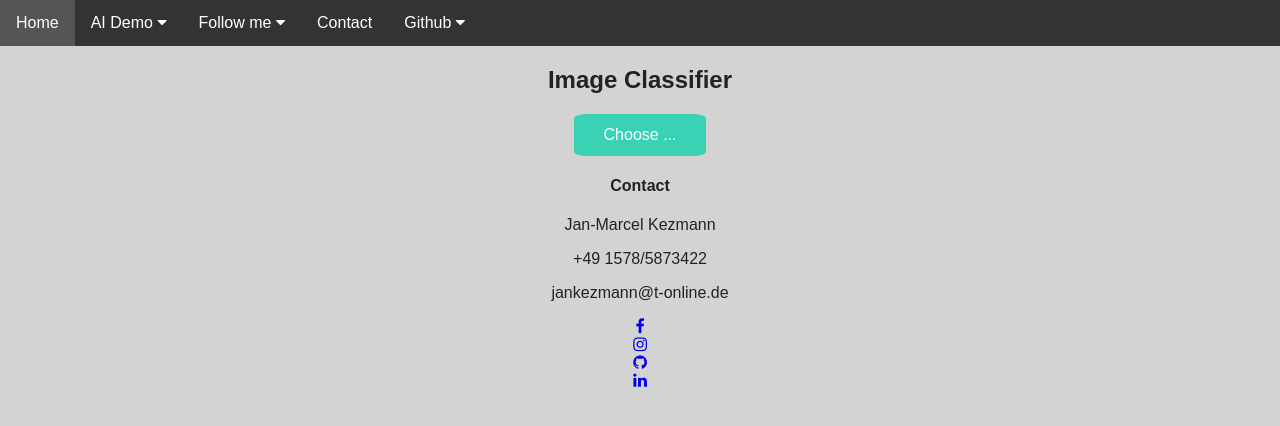
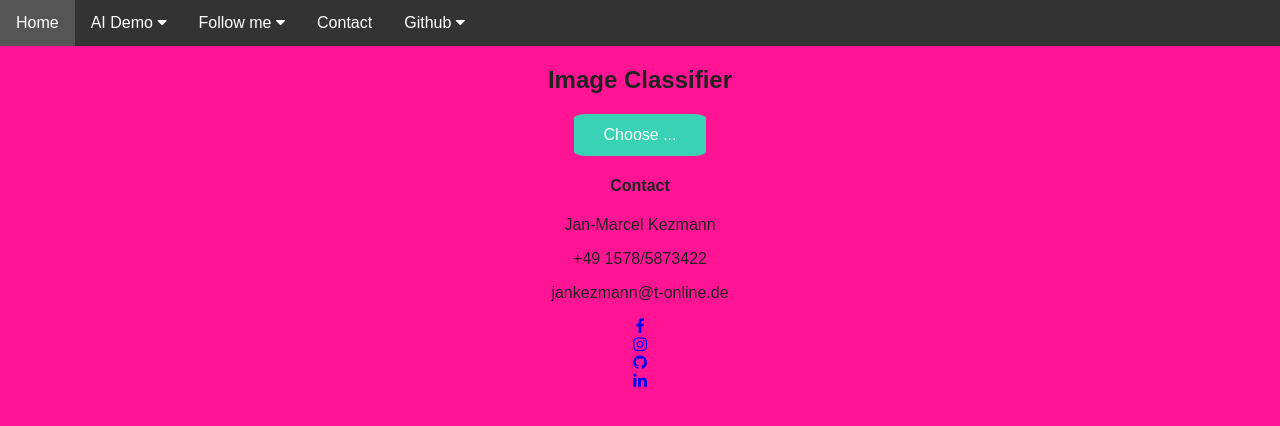
Before and after one commit to TizianFusserDE/Flask-Keras-WebApp, a Flask app: page /imageclassification in a window 1280 px wide. Shown: the top 426 px of the page. Run offline with Flask 2, Linux system fonts and the light colour scheme; some libraries are stand-ins or nearby versions.

Commit message:
Update image.css

```diff
--- a/static/css/image.css
+++ b/static/css/image.css
@@ -75,7 +75,7 @@ body {
   padding: 0;
   text-align: center;
   color: #222;
-  background-color: lightgrey;
+  background-color: deeppink;
 }
 
 /* The navigation menu */
```
